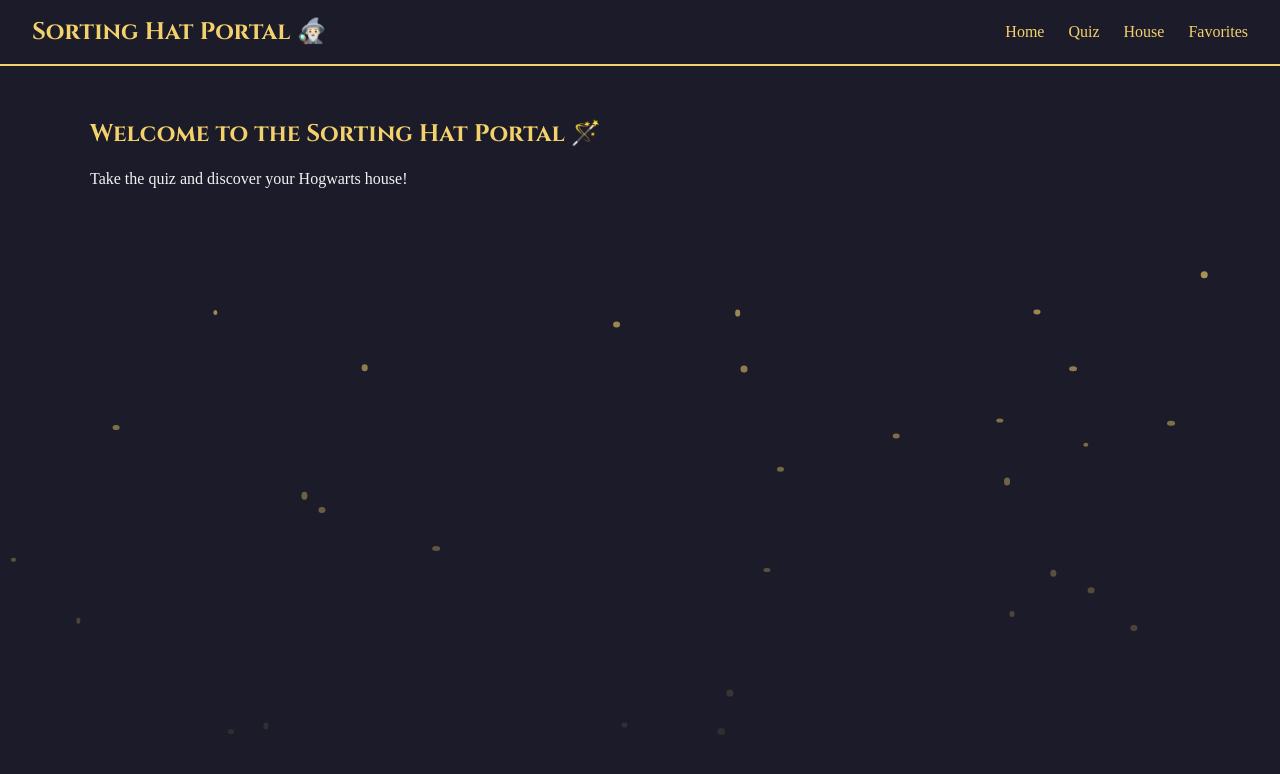
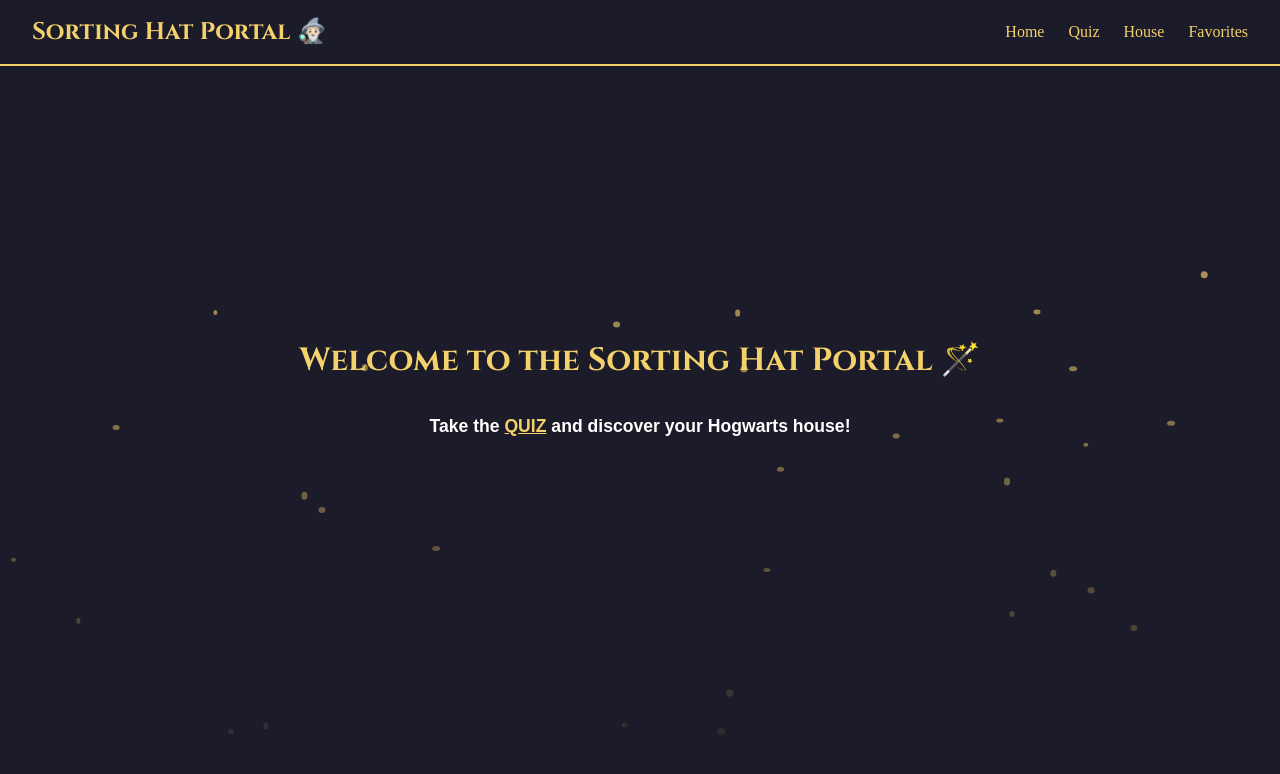
Before and after one commit to Garrnete/ReactWebApplicationProject, a React (Vite) app: page / in a window 1280 px wide. Shown: the top 774 px of the page. Built offline with nearby package versions, Linux system fonts and the light colour scheme; a web font is replaced by a local one.

Commit message:
updated a QUIZ link

```diff
--- a/src/pages/Home.jsx
+++ b/src/pages/Home.jsx
@@ -1,16 +1,69 @@
 import React from "react";
 import { motion } from "framer-motion";
+import { Link } from "react-router-dom";
 
 export default function Home() {
   return (
     <motion.div
-            className="container"
+      className="home-container"
       initial={{ opacity: 0 }}
       animate={{ opacity: 1 }}
       transition={{ duration: 1 }}
+      style={{
+        display: "flex",
+        flexDirection: "column",
+        justifyContent: "center",
+        alignItems: "center",
+        height: "80vh",
+        textAlign: "center",
+      }}
     >
-            <h2>Welcome to the Sorting Hat Portal 🪄</h2>
-            <p>Take the quiz and discover your Hogwarts house!</p>
+      <motion.h1
+        initial={{ opacity: 0, scale: 0.9 }}
+        animate={{ opacity: 1, scale: 1 }}
+        transition={{ duration: 1 }}
+        style={{
+          color: "#f3d16b",
+          fontFamily: "Cinzel, serif",
+          fontSize: "2rem",
+          marginBottom: "1rem",
+        }}
+      >
+        Welcome to the Sorting Hat Portal 🪄
+      </motion.h1>
+
+      <motion.p
+        initial={{ opacity: 0, y: 20 }}
+        animate={{ opacity: 1, y: 0 }}
+        transition={{ delay: 0.5, duration: 0.8 }}
+        style={{
+          color: "#ffffff",
+          fontFamily: "Poppins, sans-serif",
+          fontWeight: "600",
+          fontSize: "1.1rem",
+        }}
+      >
+        Take the{" "}
+        <motion.span
+          whileHover={{
+            scale: 1.1,
+            textShadow: "0 0 10px #ffd700, 0 0 20px #ffecb3, 0 0 30px #fff176",
+          }}
+          transition={{ duration: 0.3 }}
+        >
+          <Link
+            to="/sorting"
+            style={{
+              color: "#f3d16b",
+              textDecoration: "underline",
+              fontWeight: "700",
+            }}
+          >
+            QUIZ
+          </Link>
+        </motion.span>{" "}
+        and discover your Hogwarts house!
+      </motion.p>
     </motion.div>
   );
 }
```
Lines whose indentation alone changed are shown as unchanged.
